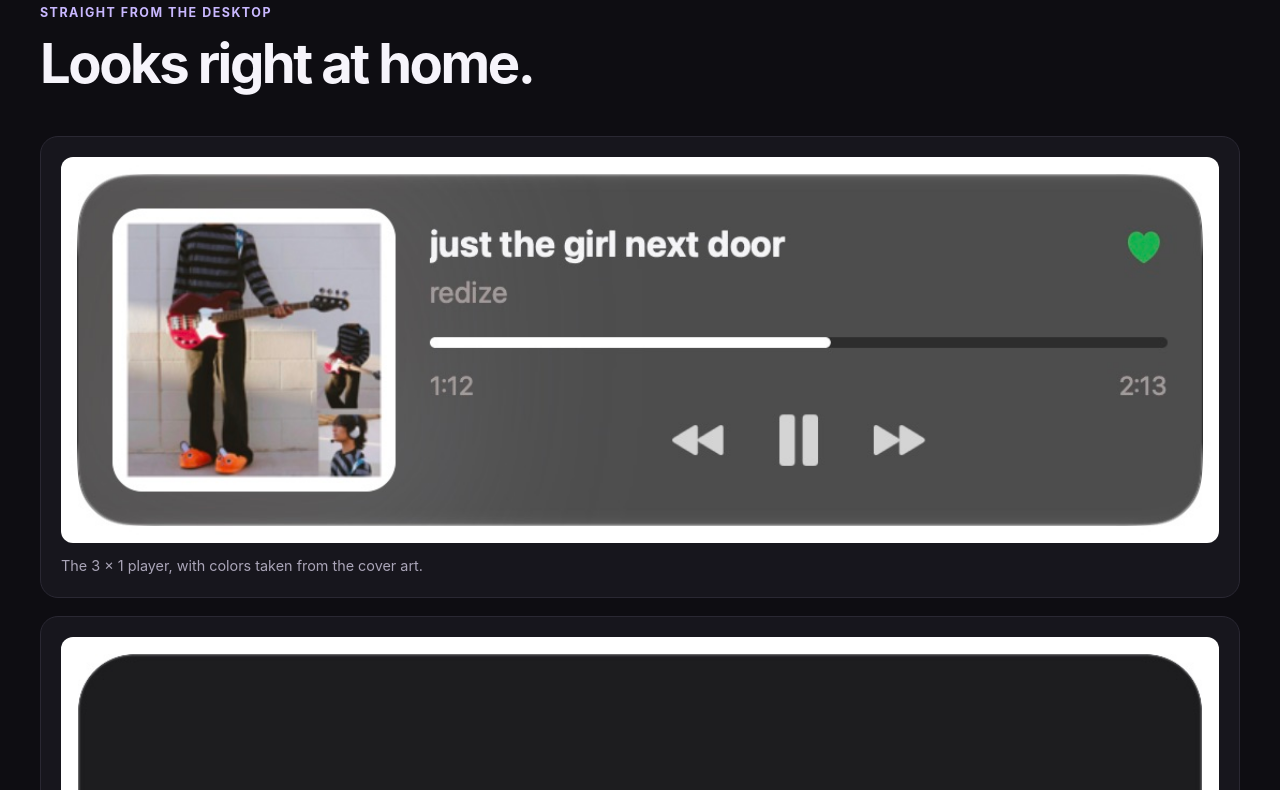
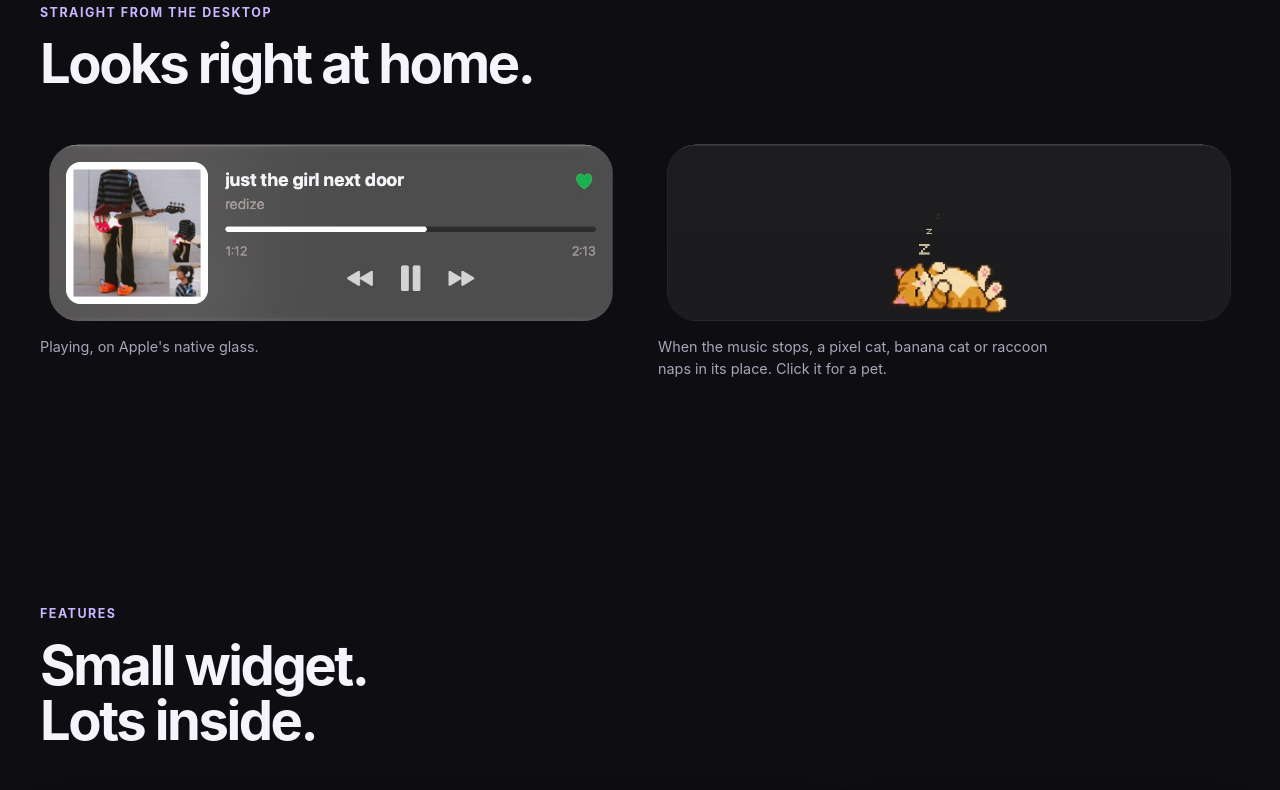
Before and after one commit to n0thhhing/wallify, a plain HTML site: page docs/index.html in a window 1280 px wide. Shown: the part 958-1748 px from the top of the page. Drawn offline with Linux system fonts and the light colour scheme; no server answers.

Commit message:
Tidy the website's captures
Clip each screenshot to the widget's rounded card to hide the white
background, show the two side by side at a smaller size, and shorten
their captions.

```diff
--- a/docs/index.html
+++ b/docs/index.html
@@ -88,13 +88,13 @@
       <h2 id="captures-title">Looks right at home.</h2>
     </div>
     <div class="capture-grid">
-      <figure class="capture wide">
+      <figure class="capture">
         <img src="playback.jpg" width="1080" height="360" loading="lazy" alt="The Wallify widget playing a track, with album art, title, artist, progress bar and controls">
-        <figcaption>The 3 × 1 player, with colors taken from the cover art.</figcaption>
+        <figcaption>Playing, on Apple's native glass.</figcaption>
       </figure>
-      <figure class="capture wide">
+      <figure class="capture">
         <img src="pixel-cat.jpg" width="1080" height="360" loading="lazy" alt="The idle widget with the orange pixel cat asleep">
-        <figcaption>When the music stops, a companion naps in the widget's place: a pixel cat, a banana cat or a raccoon. Click it to give it a pet, or keep the last track up or hide the widget instead.</figcaption>
+        <figcaption>When the music stops, a pixel cat, banana cat or raccoon naps in its place. Click it for a pet.</figcaption>
       </figure>
     </div>
   </section>
--- a/docs/style.css
+++ b/docs/style.css
@@ -173,11 +173,10 @@ section { padding-block: clamp(56px, 9vw, 112px); }
 .demo-note { text-align: center; color: var(--faint); font-size: .82rem; margin-top: 10px; }
 
 /* Captures */
-.capture-grid { display: grid; grid-template-columns: 1fr 1fr; gap: 18px; }
-.capture { background: var(--raise); border: 1px solid var(--line); border-radius: var(--radius); padding: clamp(12px, 2vw, 20px); }
-.capture.wide { grid-column: 1 / -1; }
-.capture img { width: 100%; height: auto; border-radius: 12px; }
-.capture figcaption { color: var(--muted); font-size: .9rem; margin-top: 12px; }
+.capture-grid { display: grid; grid-template-columns: 1fr 1fr; gap: clamp(20px, 3vw, 36px); }
+/* The captures sit on white; clip each to the widget's own rounded card (measured from the 1080 × 360 images). */
+.capture img { width: 100%; height: auto; clip-path: inset(4.6% 1.6% round 4.9% / 14.6%); }
+.capture figcaption { color: var(--muted); font-size: .9rem; margin-top: 6px; max-width: 46ch; }
 
 /* Features */
 .cards { display: grid; grid-template-columns: repeat(3, minmax(0, 1fr)); gap: 16px; }
```
